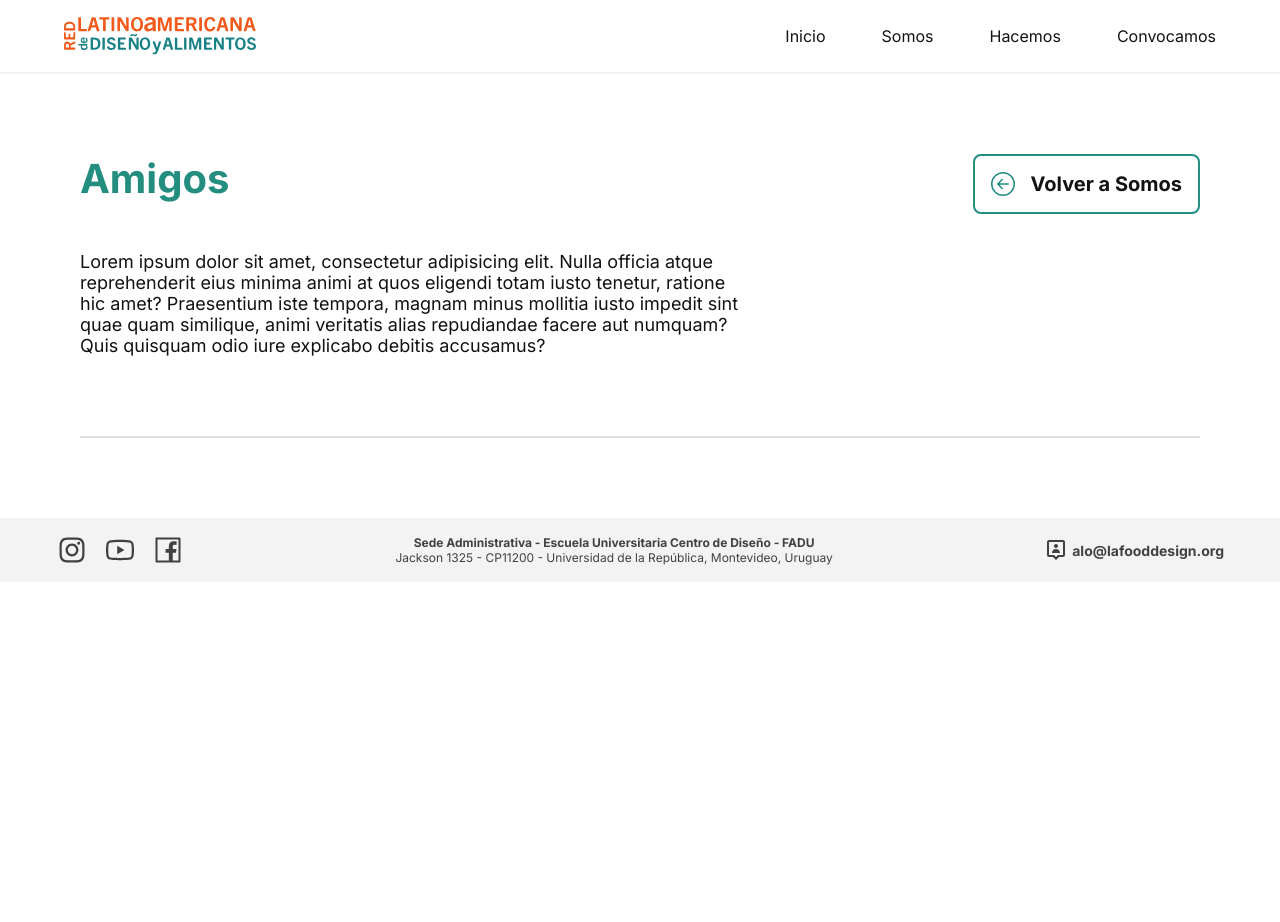
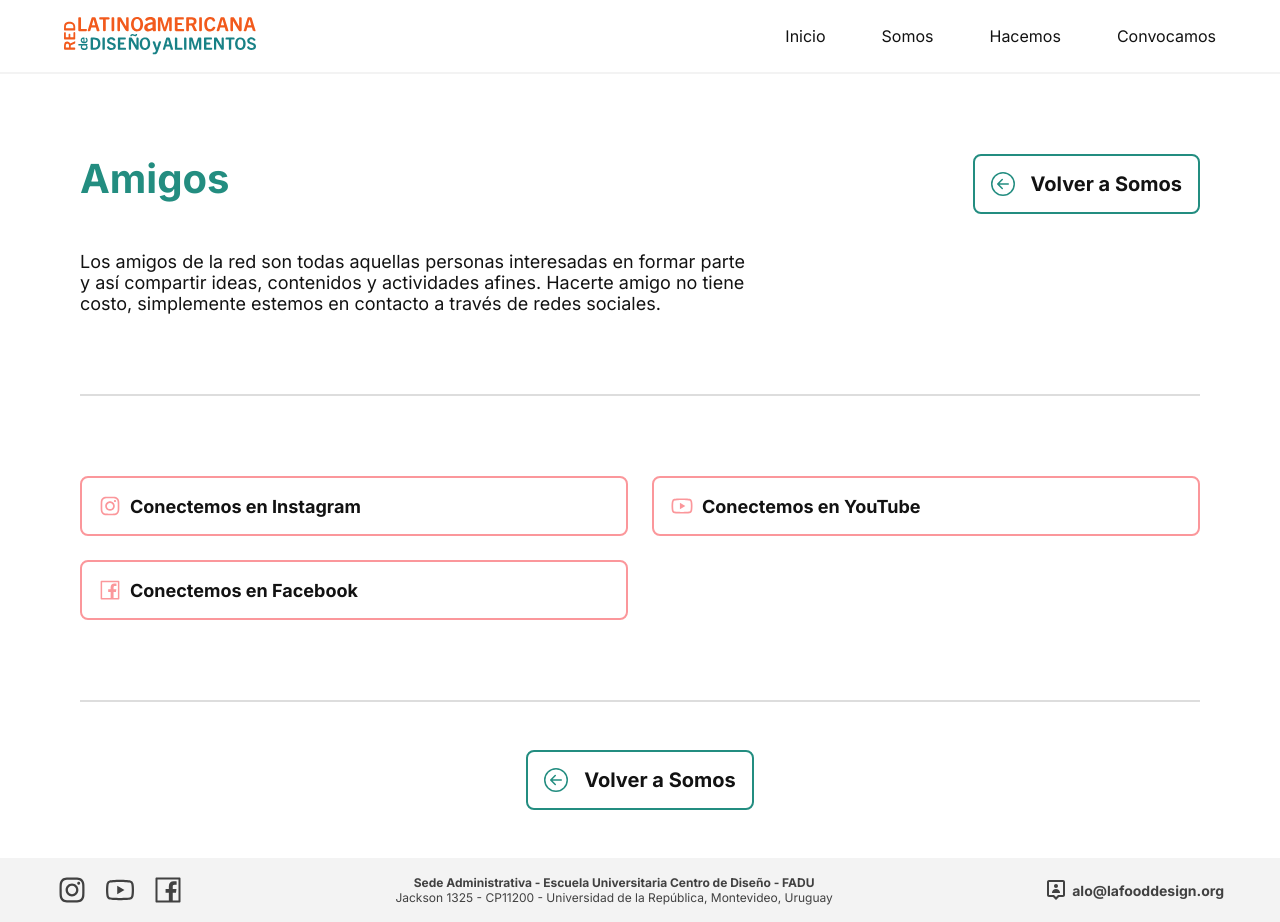
Before and after one commit to florluzduarte/redlada, a Next.js app: page /somos/amigos in a window 1280 px wide. Before the commit the page ends 800 px from the top, so only its background shows below. Built offline with nearby package versions, Linux system fonts and the light colour scheme.

Commit message:
Finish amigos page

```diff
--- /dev/null
+++ b/data/somos/headerDescription.json
@@ -0,0 +1,4 @@
+{
+  "amigos": "Los amigos de la red son todas aquellas personas interesadas en formar parte y así compartir ideas, contenidos y actividades afines. Hacerte amigo no tiene costo, simplemente estemos en contacto a través de redes sociales.",
+  "alianzas": "Las alianzas pueden ser por proyectos puntuales o de carácter general; y pueden ser con personas físicas o instituciones, vinculadas o no con el Diseño y Alimentos de modo directo, teniendo siempre presente los principios y valores que dan sentido a la Red. Para más información escríbenos a: alo@lafooddesign.org"
+}
--- a/pages/somos/amigos.jsx
+++ b/pages/somos/amigos.jsx
@@ -1,6 +1,15 @@
 //Componentes
 import Layout from "@/components/layout/Layout";
 import Header from "@/components/general/Header";
+import BtnMediaLinks from "@/components/convocamos/BtnMediaLinks";
+import NavigationMembers from "@/components/general/NavigationMembers";
+
+//Data
+import headerDescription from "../../data/somos/headerDescription.json";
+import btnData from "../../data/convocamos/btnMediaLinks.json";
+
+//Styles
+import styles from "../../styles/somos/amigos/amigos.module.css";
 
 const propsHeader = {
   titleSection: "Amigos",
@@ -18,16 +27,19 @@ const propsHeader = {
 const Amigos = () => {
   return (
     <Layout>
-      <Header titleSection={propsHeader.titleSection} btn={propsHeader.btn}>
-        <p>
-          Lorem ipsum dolor sit amet, consectetur adipisicing elit. Nulla
-          officia atque reprehenderit eius minima animi at quos eligendi totam
-          iusto tenetur, ratione hic amet? Praesentium iste tempora, magnam
-          minus mollitia iusto impedit sint quae quam similique, animi veritatis
-          alias repudiandae facere aut numquam? Quis quisquam odio iure
-          explicabo debitis accusamus?
-        </p>
-      </Header>
+      <div className={styles.amigos__container}>
+        <Header titleSection={propsHeader.titleSection} btn={propsHeader.btn}>
+          <p>{headerDescription.amigos}</p>
+        </Header>
+        <div className={styles.media__container}>
+          <div className={styles.mediaBtn__container}>
+            {btnData.map(({ key, title, href, icon }) => (
+              <BtnMediaLinks key={key} title={title} href={href} icon={icon} />
+            ))}
+          </div>
+        </div>
+        <NavigationMembers btn={propsHeader.btn} />
+      </div>
     </Layout>
   );
 };
--- a/styles/globals.css
+++ b/styles/globals.css
@@ -37,9 +37,14 @@ body {
   overflow-x: hidden;
 }
 
+/* html {
+  height: 100%;
+} */
+
 body {
   color: var(--text);
   background-color: var(--white);
+  /* min-height: 100vh; */
 }
 
 a {
--- /dev/null
+++ b/styles/somos/amigos/amigos.module.css
@@ -0,0 +1,45 @@
+.mediaBtn__container {
+  display: grid;
+  grid-template-columns: 1fr;
+  gap: 1.5rem;
+  margin: 0rem 1.5rem 3rem 1.5rem;
+}
+
+@media screen and (min-width: 765px) {
+  .mediaBtn__container {
+    grid-template-columns: 1fr 1fr;
+    margin: 0rem 3rem 3rem 3rem;
+  }
+}
+
+@media screen and (min-width: 819px) {
+  .media__container {
+    min-height: 33vh;
+  }
+}
+
+@media screen and (min-width: 1023px) {
+  .mediaBtn__container {
+    margin: 0rem 5rem 5rem 5rem;
+  }
+
+  .media__container {
+    min-height: auto;
+  }
+}
+
+@media screen and (min-width: 1365px) {
+  .mediaBtn__container {
+    max-width: 75rem;
+    margin: 0rem auto;
+    grid-template-columns: 1fr 1fr 1fr;
+    padding-bottom: 5rem;
+    gap: 3rem;
+  }
+}
+
+@media screen and (min-width: 1919px) {
+  .media__container {
+    min-height: 33vh;
+  }
+}
```
